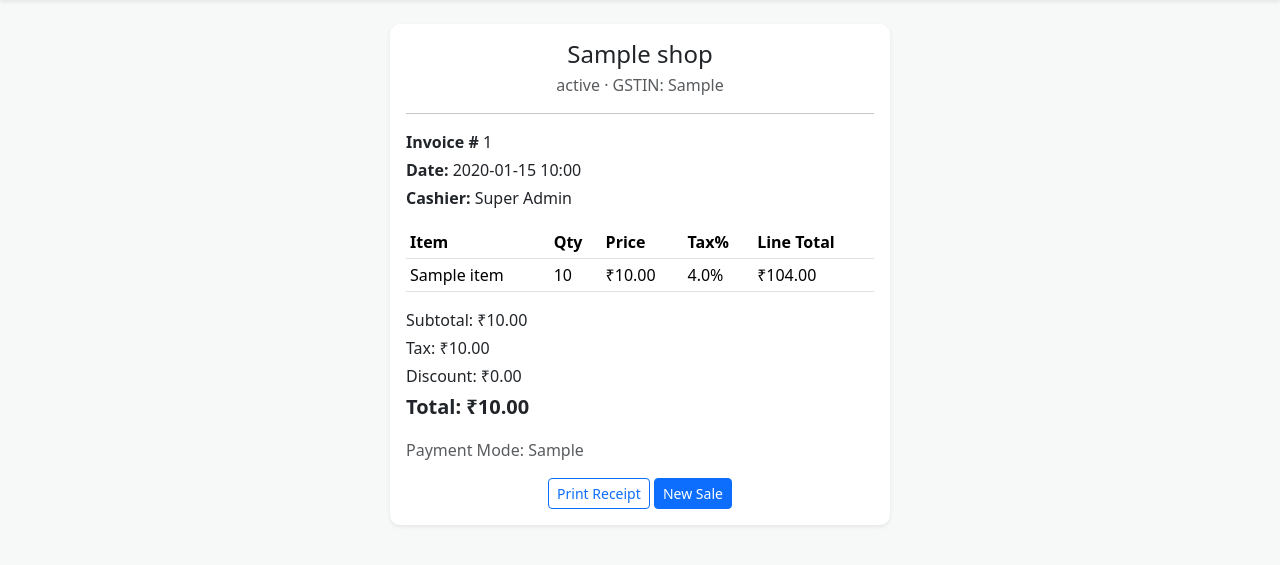
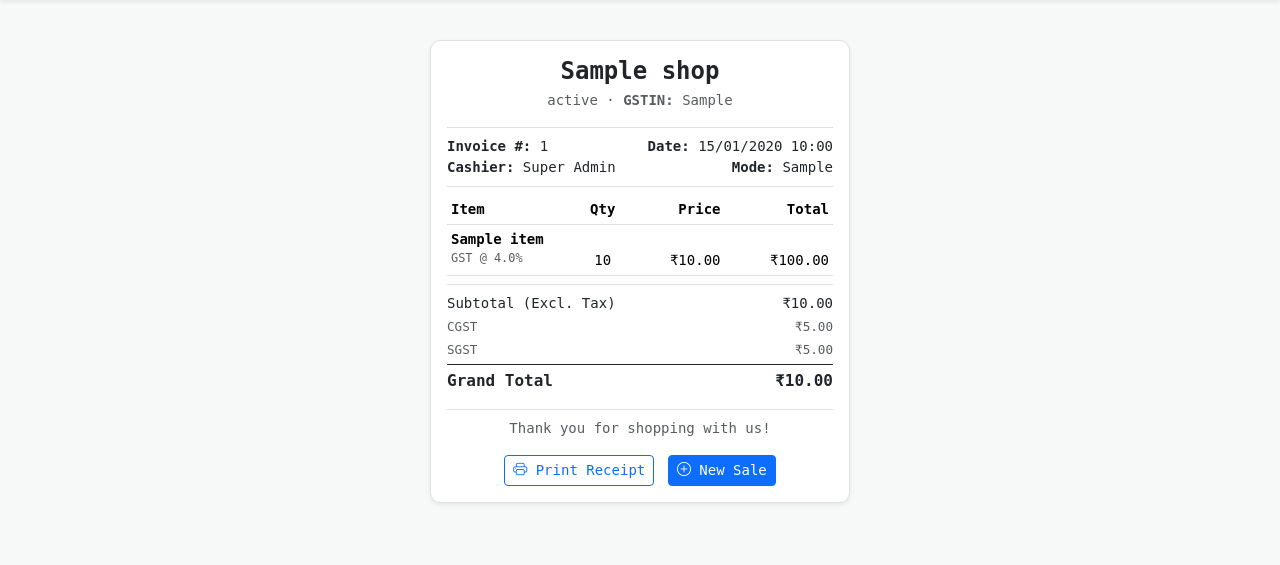
Before and after one commit to savita-ghatte/FYA_Billzy_Team2, a Flask app: template templates/billing/invoice.html in a window 1280 px wide. Shown: the part 69-634 px from the top of the page. Run offline with Flask 3, Linux system fonts and the light colour scheme; the template is opened without the code that fills it: values that come from a table or form of the project are taken from there, others are empty; tables that the repository leaves empty hold one stand-in row (values such as "Sample post").

Commit message:
Update invoice.html

```diff
--- a/templates/billing/invoice.html
+++ b/templates/billing/invoice.html
@@ -1,40 +1,130 @@
 {% extends "base.html" %}
 {% block title %}Invoice #{{ sale.id }}{% endblock %}
+
 {% block content %}
-<div class="card border-0 shadow-sm mx-auto" style="max-width: 500px;">
-  <div class="card-body">
-    <h4 class="text-center mb-1">{{ sale.shop.name }}</h4>
-    <p class="text-center text-muted mb-3">{{ sale.shop.state }} {% if sale.shop.gstin %}· GSTIN: {{ sale.shop.gstin }}{% endif %}</p>
-    <hr>
-    <p class="mb-1"><strong>Invoice #</strong> {{ sale.id }}</p>
-    <p class="mb-1"><strong>Date:</strong> {{ sale.timestamp.strftime('%Y-%m-%d %H:%M') }}</p>
-    <p class="mb-3"><strong>Cashier:</strong> {{ sale.operator.name }}</p>
+<style>
+  /* Thermal Printer media query */
+  @media print {
+    body * {
+      visibility: hidden;
+    }
+    #receipt-area, #receipt-area * {
+      visibility: visible;
+    }
+    #receipt-area {
+      position: absolute;
+      left: 0;
+      top: 0;
+      width: 100%;
+      max-width: 80mm;
+      padding: 0;
+      margin: 0;
+      box-shadow: none !important;
+      border: none !important;
+    }
+    .no-print {
+      display: none !important;
+    }
+  }
+</style>
 
-    <table class="table table-sm">
-      <thead><tr><th>Item</th><th>Qty</th><th>Price</th><th>Tax%</th><th>Line Total</th></tr></thead>
+<div class="container py-3">
+  <div id="receipt-area" class="card border shadow-sm mx-auto p-3" style="max-width: 420px; font-family: monospace;">
+
+    <!-- Receipt Header -->
+    <div class="text-center mb-3">
+      <h4 class="fw-bold mb-1">{{ sale.shop.name }}</h4>
+      {% if sale.shop.address %}
+        <p class="small text-muted mb-0">{{ sale.shop.address }}</p>
+      {% endif %}
+      <p class="small text-muted mb-0">
+        {{ sale.shop.state }}
+        {% if sale.shop.gstin %} · <strong>GSTIN:</strong> {{ sale.shop.gstin }}{% endif %}
+      </p>
+    </div>
+
+    <div class="border-top border-bottom py-2 mb-2 small">
+      <div class="d-flex justify-content-between">
+        <span><strong>Invoice #:</strong> {{ sale.id }}</span>
+        <span><strong>Date:</strong> {{ sale.timestamp.strftime('%d/%m/%Y %H:%M') }}</span>
+      </div>
+      <div class="d-flex justify-content-between">
+        <span><strong>Cashier:</strong> {{ sale.operator.name }}</span>
+        <span><strong>Mode:</strong> {{ sale.payment_mode }}</span>
+      </div>
+    </div>
+
+    <!-- Items Table -->
+    <table class="table table-borderless table-sm small mb-2">
+      <thead class="border-bottom">
+        <tr>
+          <th>Item</th>
+          <th class="text-center">Qty</th>
+          <th class="text-end">Price</th>
+          <th class="text-end">Total</th>
+        </tr>
+      </thead>
       <tbody>
         {% for item in sale.items %}
+        {% set line_subtotal = item.qty * item.price_at_sale %}
         <tr>
-          <td>{{ item.product_name }}</td>
-          <td>{{ item.qty }}</td>
-          <td>₹{{ "%.2f"|format(item.price_at_sale) }}</td>
-          <td>{{ item.tax_rate_at_sale }}%</td>
-          <td>₹{{ "%.2f"|format(item.qty * item.price_at_sale * (1 + item.tax_rate_at_sale/100)) }}</td>
+          <td colspan="4" class="pb-0 fw-bold">{{ item.product_name }}</td>
+        </tr>
+        <tr class="border-bottom">
+          <td class="text-muted pt-0" style="font-size: 0.85em;">GST @ {{ item.tax_rate_at_sale }}%</td>
+          <td class="text-center pt-0">{{ item.qty }}</td>
+          <td class="text-end pt-0">₹{{ "%.2f"|format(item.price_at_sale) }}</td>
+          <td class="text-end pt-0">₹{{ "%.2f"|format(line_subtotal) }}</td>
         </tr>
         {% endfor %}
       </tbody>
     </table>
 
-    <p class="mb-1">Subtotal: ₹{{ "%.2f"|format(sale.subtotal) }}</p>
-    <p class="mb-1">Tax: ₹{{ "%.2f"|format(sale.tax_total) }}</p>
-    <p class="mb-1">Discount: ₹{{ "%.2f"|format(sale.discount) }}</p>
-    <p class="fw-bold fs-5">Total: ₹{{ "%.2f"|format(sale.total) }}</p>
-    <p class="text-muted">Payment Mode: {{ sale.payment_mode }}</p>
+    <!-- Financial Summary -->
+    <div class="border-top pt-2 small">
+      <div class="d-flex justify-content-between mb-1">
+        <span>Subtotal (Excl. Tax)</span>
+        <span>₹{{ "%.2f"|format(sale.subtotal) }}</span>
+      </div>
 
-    <div class="text-center mt-3">
-      <button class="btn btn-outline-primary btn-sm" onclick="window.print()">Print Receipt</button>
-      <a href="{{ url_for('billing.pos') }}" class="btn btn-primary btn-sm">New Sale</a>
+      {% set half_tax = sale.tax_total / 2 %}
+      <div class="d-flex justify-content-between text-muted mb-1" style="font-size: 0.9em;">
+        <span>CGST</span>
+        <span>₹{{ "%.2f"|format(half_tax) }}</span>
+      </div>
+      <div class="d-flex justify-content-between text-muted mb-1" style="font-size: 0.9em;">
+        <span>SGST</span>
+        <span>₹{{ "%.2f"|format(half_tax) }}</span>
+      </div>
+
+      {% if sale.discount > 0 %}
+      <div class="d-flex justify-content-between text-danger mb-1">
+        <span>Discount</span>
+        <span>-₹{{ "%.2f"|format(sale.discount) }}</span>
+      </div>
+      {% endif %}
+
+      <div class="d-flex justify-content-between fw-bold fs-6 border-top border-dark pt-1 mt-1">
+        <span>Grand Total</span>
+        <span>₹{{ "%.2f"|format(sale.total) }}</span>
+      </div>
     </div>
+
+    <!-- Footer Note -->
+    <div class="text-center mt-3 pt-2 border-top">
+      <p class="small text-muted mb-0">Thank you for shopping with us!</p>
+    </div>
+
+    <!-- Actions -->
+    <div class="text-center mt-3 no-print">
+      <button class="btn btn-outline-primary btn-sm me-1" onclick="window.print()">
+        <i class="bi bi-printer"></i> Print Receipt
+      </button>
+      <a href="{{ url_for('billing.pos') }}" class="btn btn-primary btn-sm">
+        <i class="bi bi-plus-circle"></i> New Sale
+      </a>
+    </div>
+
   </div>
 </div>
 {% endblock %}
```
